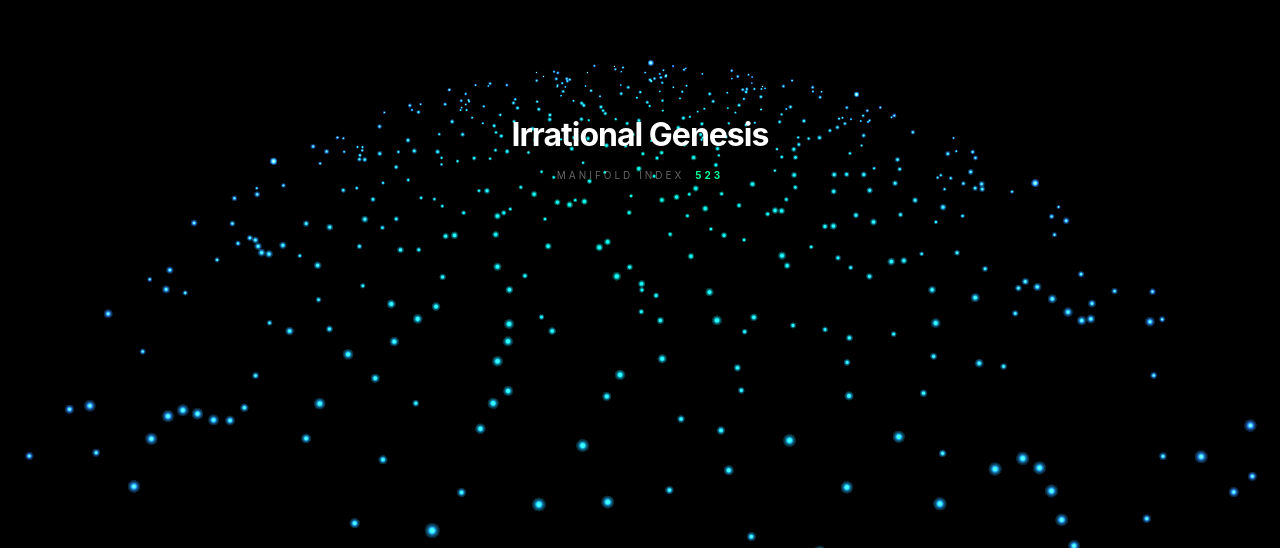
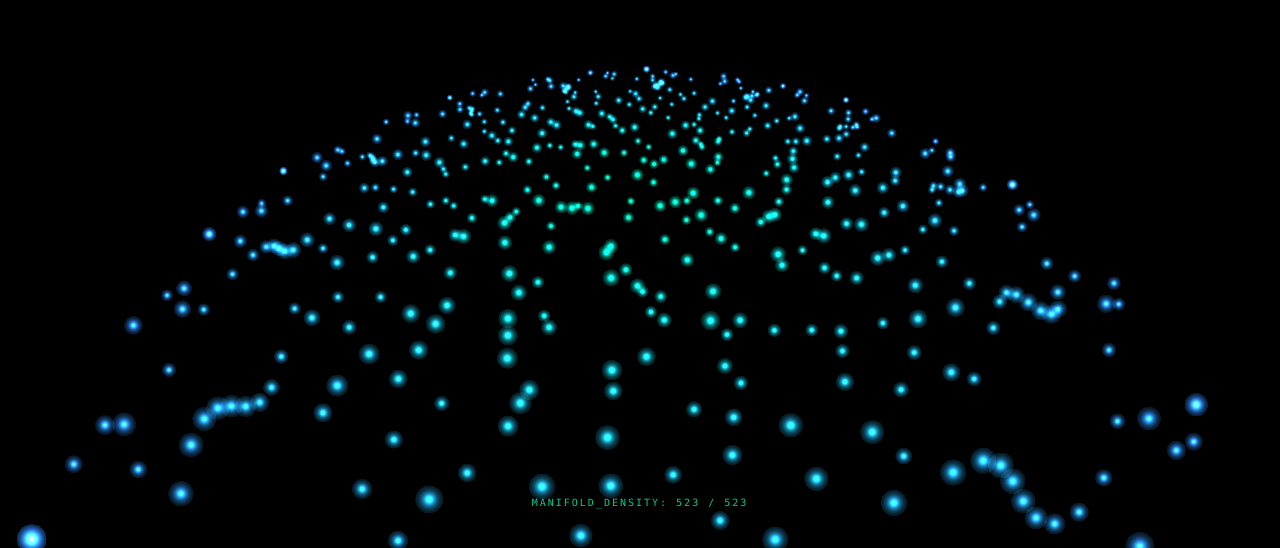
Before and after one commit to debugonezero/galaxy, a plain HTML site: page index.html in a window 1280 px wide. Shown: the part 252-800 px from the top of the page. Drawn offline with Linux system fonts and the light colour scheme.

Commit message:
Update index.html

```diff
--- a/index.html
+++ b/index.html
@@ -2,124 +2,64 @@
 <html lang="en">
 <head>
     <meta charset="UTF-8">
-    <meta name="viewport" content="width=device-width, initial-scale=1.0, maximum-scale=1.0, user-scalable=no">
-    <title>Axiom // True Sequence 523</title>
+    <meta name="viewport" content="width=device-width, initial-scale=1.0, maximum-scale=1.0, user-scalable=no, viewport-fit=cover">
+    <title>AXIOM // GENESIS</title>
     <style>
-        body { margin: 0; background: #000; overflow: hidden; font-family: -apple-system, sans-serif; }
+        :root { --bg: #000; --glow: #00ffb4; }
+        body, html { margin: 0; padding: 0; width: 100%; height: 100%; background: var(--bg); overflow: hidden; touch-action: none; }
         canvas { display: block; width: 100vw; height: 100vh; }
-        #ui { position: fixed; inset: 0; display: flex; flex-direction: column; align-items: center; justify-content: center; pointer-events: none; color: #fff; }
-        .stats { margin-top: 15px; font-size: 10px; letter-spacing: 3px; color: rgba(255,255,255,0.4); text-transform: uppercase; }
-        b { color: #0f9; margin-left: 5px; }
+        #os { position: fixed; bottom: 40px; left: 0; width: 100%; display: flex; justify-content: center; pointer-events: none; }
+        .data-stream { font-family: ui-monospace, SFMono-Regular, Menlo, monospace; color: var(--glow); font-size: 10px; letter-spacing: 2px; text-transform: uppercase; opacity: 0.8; }
     </style>
 </head>
 <body>
-    <div id="ui">
-        <h1 style="font-size: 2rem; letter-spacing: -1px; margin: 0;">Irrational Genesis</h1>
-        <div class="stats">Manifold Index <b id="counter">1</b></div>
-    </div>
     <canvas id="stage"></canvas>
+    <div id="os"><div class="data-stream">Manifold_Density: <span id="idx">1</span> / 523</div></div>
 
     <script type="module">
-        const canvas = document.getElementById('stage');
-        const gl = canvas.getContext('webgl', { antialias: true });
-        const counter = document.getElementById('counter');
+        const c = document.getElementById('stage'), gl = c.getContext('webgl', { antialias: true, preserveDrawingBuffer: true });
+        const idxOut = document.getElementById('idx');
 
-        const VS = `
-            attribute float id;
-            uniform mat4 m;
-            uniform float t;
-            uniform float limit;
-            varying float vR;
-            varying float vF;
+        const S = (t, s) => { const r = gl.createShader(t); gl.shaderSource(r, s); gl.compileShader(r); return r; };
+        const P = gl.createProgram();
 
-            void main() {
-                float PHI = 1.6180339887;
-                float TAU = 6.2831853071;
-                float RHO = 14.134725;
+        const VS = `attribute float i;uniform mat4 m;uniform float t,l;varying float vR,vO;void main(){float PHI=1.6180339887,TAU=6.2831853071,RHO=14.134725;if(i>l){gl_Position=vec4(0.0);return;}float r=sqrt(i)*4.5,a=i*(TAU/(PHI*PHI)),c=sin(log(r+1.0)*RHO)*0.9,f=a+c+(t*0.1);vR=r/110.0;vO=smoothstep(l-20.0,l,i);vec3 p=vec3(cos(f)*r,sin(t+i*0.1)*1.5*vO,sin(f)*r);gl_Position=m*vec4(p,1.0);gl_PointSize=(28.0+sin(t*2.0+i)*6.0)*(45.0/gl_Position.w);}`;
+        const FS = `precision lowp float;varying float vR,vO;void main(){float d=length(gl_PointCoord-0.5);if(d>0.5)discard;vec3 cl=mix(vec3(0.0,1.0,0.7),vec3(0.2,0.5,1.0),vR);float g=exp(-d*6.0)*7.0*(0.4+0.6*vO);gl_FragColor=vec4(cl*g,g);}`;
 
-                if(id > limit) { gl_Position = vec4(0.0); return; }
+        gl.attachShader(P, S(gl.VERTEX_SHADER, VS)); gl.attachShader(P, S(gl.FRAGMENT_SHADER, FS));
+        gl.linkProgram(P); gl.useProgram(P);
 
-                float r = sqrt(id) * 4.5;
-                float theta = id * (TAU / (PHI * PHI));
-                float curl = sin(log(r + 1.0) * RHO) * 0.95;
-                float angle = theta + curl + (t * 0.1);
+        const d = new Float32Array(523); for(let j=0; j<523; j++) d[j] = j + 1;
+        gl.bindBuffer(gl.ARRAY_BUFFER, gl.createBuffer());
+        gl.bufferData(gl.ARRAY_BUFFER, d, gl.STATIC_DRAW);
 
-                vR = r / 110.0;
-                vF = smoothstep(limit - 10.0, limit, id);
+        const iL = gl.getAttribLocation(P, 'i'), mL = gl.getUniformLocation(P, 'm'), tL = gl.getUniformLocation(P, 't'), lL = gl.getUniformLocation(P, 'l');
+        gl.enableVertexAttribArray(iL); gl.vertexAttribPointer(iL, 1, gl.FLOAT, false, 0, 0);
 
-                vec3 pos = vec3(cos(angle) * r, sin(t + id * 0.1) * 1.5 * vF, sin(angle) * r);
-                gl_Position = m * vec4(pos, 1.0);
-                gl_PointSize = (24.0 + sin(t*2.0 + id)*6.0) * (50.0 / gl_Position.w) * (0.5 + 0.5 * vF);
-            }
-        `;
+        let lim = 1, rx = 0.5, ry = 0;
+        const tick = (ts) => {
+            const time = ts * 0.001, w = window.innerWidth * devicePixelRatio, h = window.innerHeight * devicePixelRatio;
+            if(c.width !== w) { c.width = w; c.height = h; gl.viewport(0, 0, w, h); }
 
-        const FS = `
-            precision lowp float;
-            varying float vR;
-            varying float vF;
-            void main() {
-                float d = length(gl_PointCoord - 0.5);
-                if(d > 0.5) discard;
-                vec3 clr = mix(vec3(0.0, 1.0, 0.8), vec3(0.2, 0.5, 1.0), vR);
-                float glow = exp(-d * 6.0) * 7.0 * (0.5 + 0.5 * vF);
-                gl_FragColor = vec4(clr * glow, glow);
-            }
-        `;
+            gl.clear(gl.COLOR_BUFFER_BIT); gl.enable(gl.BLEND); gl.blendFunc(gl.ONE, gl.ONE);
+            if(lim < 523) { lim += (1.0 + (lim/80.0)); idxOut.innerText = Math.floor(Math.min(lim, 523)); }
 
-        const sh = (t, s) => { const sdr = gl.createShader(t); gl.shaderSource(sdr, s); gl.compileShader(sdr); return sdr; };
-        const prog = gl.createProgram();
-        gl.attachShader(prog, sh(gl.VERTEX_SHADER, VS));
-        gl.attachShader(prog, sh(gl.FRAGMENT_SHADER, FS));
-        gl.linkProgram(prog);
-        gl.useProgram(prog);
+            const f = 1.0/Math.tan(1.5/2), as = w/h;
+            const p = [f/as,0,0,0, 0,f,0,0, 0,0,-1,-1, 0,0,-0.2,0];
+            const cx = Math.cos(rx), sx = Math.sin(rx), cy = Math.cos(ry), sy = Math.sin(ry);
+            const v = [cy,sx*sy,-cx*sy,0, 0,cx,sx,0, sy,-sx*cy,cx*cy,0, 0,-12,-115,1];
+            const r = new Float32Array(16);
+            for(let i=0; i<4; i++) for(let j=0; j<4; j++) for(let k=0; k<4; k++) r[i*4+j] += v[i*4+k] * p[k*4+j];
 
-        const ids = new Float32Array(523);
-        for(let i=0; i<523; i++) ids[i] = i + 1;
-        const buf = gl.createBuffer();
-        gl.bindBuffer(gl.ARRAY_BUFFER, buf);
-        gl.bufferData(gl.ARRAY_BUFFER, ids, gl.STATIC_DRAW);
+            gl.uniformMatrix4fv(mL, false, r); gl.uniform1f(tL, time); gl.uniform1f(lL, lim);
+            gl.drawArrays(gl.POINTS, 0, 523); requestAnimationFrame(tick);
+        };
+        requestAnimationFrame(tick);
 
-        const idLoc = gl.getAttribLocation(prog, 'id');
-        const mLoc = gl.getUniformLocation(prog, 'm');
-        const tLoc = gl.getUniformLocation(prog, 't');
-        const limLoc = gl.getUniformLocation(prog, 'limit');
-
-        gl.enableVertexAttribArray(idLoc);
-        gl.vertexAttribPointer(idLoc, 1, gl.FLOAT, false, 0, 0);
-
-        let currentLimit = 1;
-        let rotX = 0.5, rotY = 0;
-
-        function draw(ts) {
-            const time = ts * 0.001;
-            const w = window.innerWidth * devicePixelRatio, h = window.innerHeight * devicePixelRatio;
-            if(canvas.width !== w) { canvas.width = w; canvas.height = h; gl.viewport(0,0,w,h); }
-
-            gl.clear(gl.COLOR_BUFFER_BIT);
-            gl.enable(gl.BLEND);
-            gl.blendFunc(gl.ONE, gl.ONE);
-
-            // GROWTH ACCELERATION: Fibonacci-style speed
-            if(currentLimit < 523) {
-                currentLimit += (1.0 + (currentLimit / 100.0));
-                if(currentLimit > 523) currentLimit = 523;
-                counter.innerText = Math.floor(currentLimit);
-            }
-
-            const fov = 1.5, aspect = w/h, f = 1.0/Math.tan(fov/2);
-            const pM = new Float32Array([f/aspect,0,0,0, 0,f,0,0, 0,0,-1,-1, 0,0,-0.2,0]);
-            const vM = new Float32Array([Math.cos(rotY), Math.sin(rotX)*Math.sin(rotY), -Math.cos(rotX)*Math.sin(rotY), 0, 0, Math.cos(rotX), Math.sin(rotX), 0, Math.sin(rotY), -Math.sin(rotX)*Math.cos(rotY), Math.cos(rotX)*Math.cos(rotY), 0, 0, -10, -110, 1]);
-
-            const res = new Float32Array(16);
-            for(let i=0;i<4;i++) for(let j=0;j<4;j++) for(let k=0;k<4;k++) res[i*4+j]+=vM[i*4+k]*pM[k*4+j];
-
-            gl.uniformMatrix4fv(mLoc, false, res);
-            gl.uniform1f(tLoc, time);
-            gl.uniform1f(limLoc, currentLimit);
-            gl.drawArrays(gl.POINTS, 0, 523);
-            requestAnimationFrame(draw);
-        }
-        requestAnimationFrame(draw);
+        let dn = false, ox, oy;
+        window.onpointerdown = e => { dn = true; ox = e.clientX; oy = e.clientY; };
+        window.onpointermove = e => { if(!dn) return; ry += (e.clientX - ox) * 0.005; rx += (e.clientY - oy) * 0.005; ox = e.clientX; oy = e.clientY; };
+        window.onpointerup = () => dn = false;
     </script>
 </body>
 </html>
```
